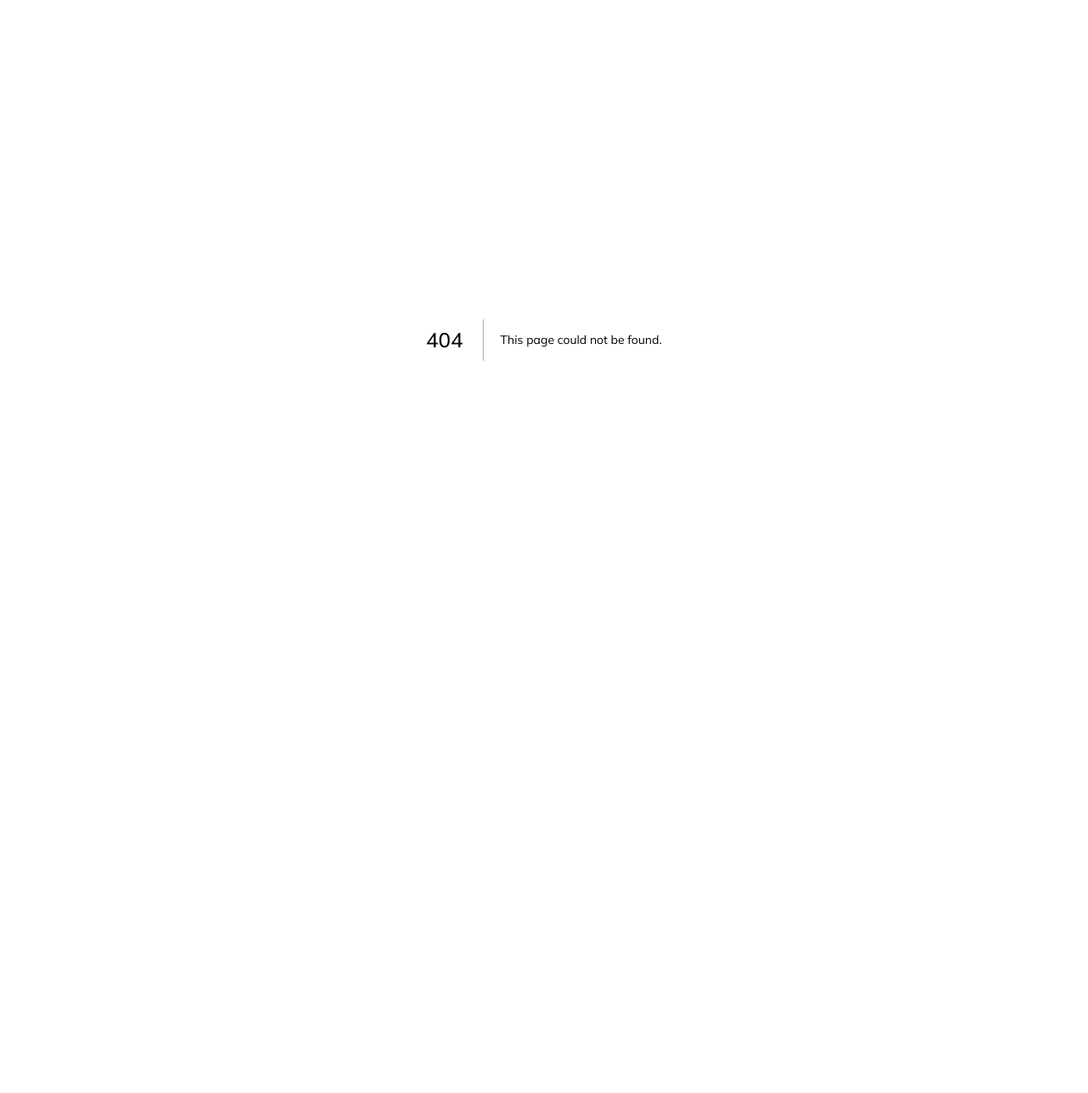
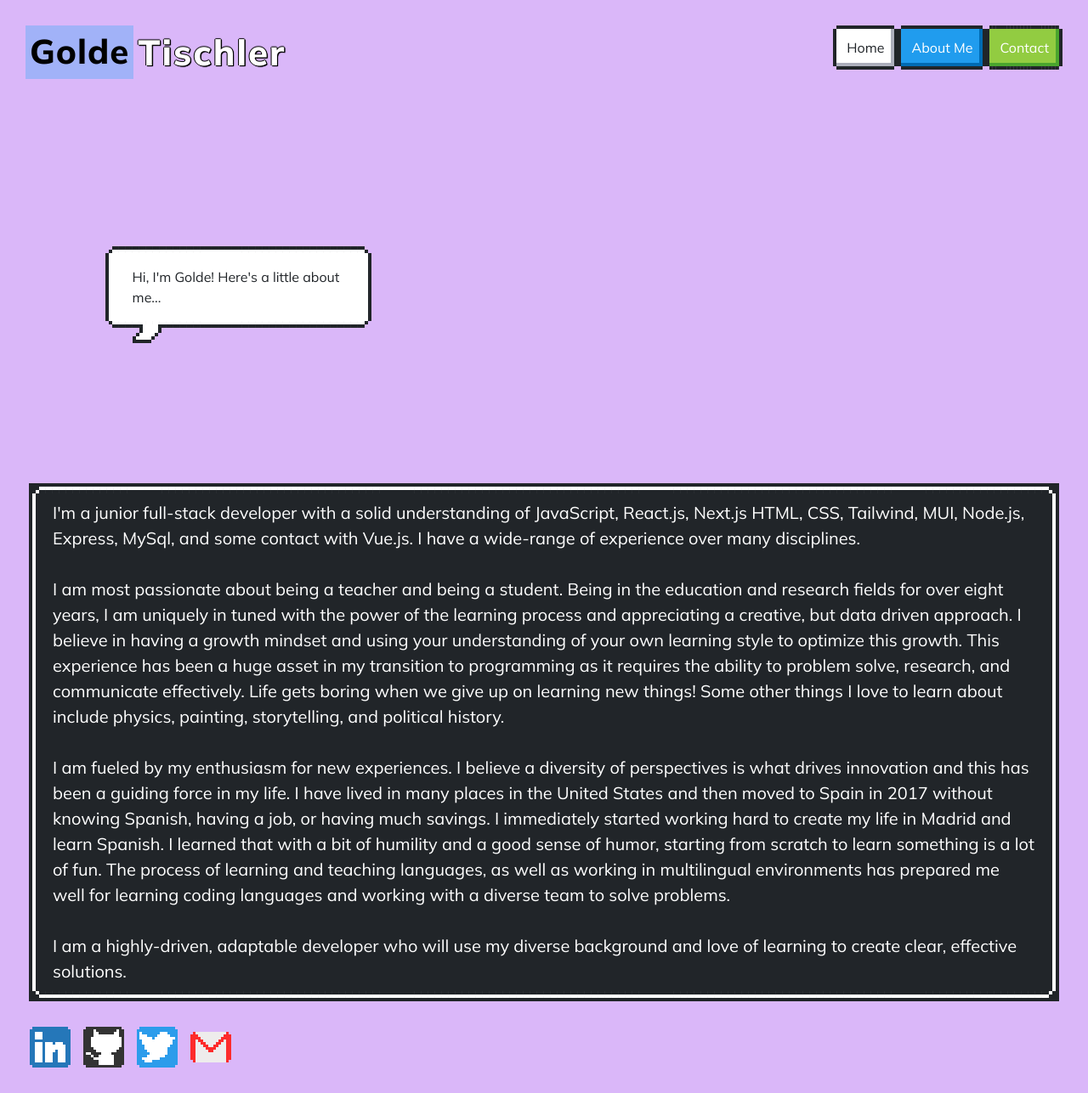
Before and after one commit to goldet/golde-portfolio, a Next.js app: page /about in a window 1280 px wide. Before the commit this address had no page. Shown: the whole page at 85% size. Before the commit the page ends 800 px from the top, so only its background shows below. Built offline with nearby package versions, Linux system fonts and the light colour scheme; a web font is replaced by a local one.

Commit message:
contact and about me page

```diff
--- /dev/null
+++ b/components/AboutMe.jsx
@@ -0,0 +1,62 @@
+import Header from "@/components/Header";
+import Footer from "@/components/Footer";
+import Avatar from '@mui/material/Avatar';
+
+
+export default function AboutMe() {
+  return (
+    <>
+      <Header />
+
+
+        <div className="titleAndBubbleContainerAbout">
+        <Avatar className="goldeAbout" alt="Golde Tischler" src="/LinkedinPhoto.jpg" sx={{ width: 126, height: 126 }}/>
+         {/*  <i className="kirbyAbout nes-kirby is-small"></i> */}
+          {/* <h1 className="aboutTitle">About Me</h1> */}
+
+
+
+          <p className="introBubbleAbout nes-balloon from-left ">
+            Hi, I&#39;m Golde! Here&#39;s a little about me...
+          </p>
+          </div>
+
+          <div className="aboutParagraphContainer nes-container is-rounded is-dark">
+            <p className="aboutParagraph">
+              I&#39;m a junior full-stack developer with a solid understanding
+              of JavaScript, React.js, Next.js HTML, CSS, Tailwind, MUI,
+              Node.js, Express, MySql, and some contact with Vue.js. I have a
+              wide-range of experience over many disciplines. <br /> <br />I am most
+              passionate about being a teacher and being a student. Being in the
+              education and research fields for over eight years, I am uniquely
+              in tuned with the power of the learning process and appreciating a
+              creative, but data driven approach. I believe in having a growth
+              mindset and using your understanding of your own learning style to
+              optimize this growth. This experience has been a huge asset in my
+              transition to programming as it requires the ability to problem
+              solve, research, and communicate effectively. Life gets boring
+              when we give up on learning new things! Some other things I love
+              to learn about include physics, painting, storytelling, and
+              political history. <br /> <br />I am fueled by my enthusiasm for new
+              experiences. I believe a diversity of perspectives is what drives
+              innovation and this has been a guiding force in my life. I have
+              lived in many places in the United States and then moved to Spain
+              in 2017 without knowing Spanish, having a job, or having much
+              savings. I immediately started working hard to create my life in
+              Madrid and learn Spanish. I learned that with a bit of humility
+              and a good sense of humor, starting from scratch to learn
+              something is a lot of fun. The process of learning and teaching
+              languages, as well as working in multilingual environments has
+              prepared me well for learning coding languages and working with a
+              diverse team to solve problems. <br /> <br />I am a highly-driven,
+              adaptable developer who will use my diverse background and love of
+              learning to create clear, effective solutions.
+            </p>
+          </div>
+
+
+
+      <Footer />
+    </>
+  );
+}
--- a/components/Footer.jsx
+++ b/components/Footer.jsx
@@ -19,6 +19,24 @@ const Footer = () => {
         >
           <i class="nes-icon github is-medium"></i>
         </Link>
+
+
+        <Link
+          className="twitter"
+          href="https://twitter.com/GoldeCodes"
+          target="blank"
+        >
+        <i class="nes-icon twitter is-medium"></i>
+        </Link>
+
+        <Link
+          className="gmail"
+          href="https://mail.google.com/mail/?view=cm&fs=1&to=golde.tischler@gmail.com&su=SUBJECT&body=BODY"
+          target="blank"
+        >
+        <i class="nes-icon gmail is-medium"></i>
+        </Link>
+
       </div>
         </>
      );
--- a/components/Header.jsx
+++ b/components/Header.jsx
@@ -1,3 +1,5 @@
+import Link from "next/link";
+
 const Header = () => {
 
   return (
@@ -8,22 +10,29 @@ const Header = () => {
           <h1 className="lastName">Tischler</h1>
         </div>
         <div className="btn">
+        <Link href="/">
           <button
             type="button"
-            class="nes-btn is-normal"
+            class="navButtons nes-btn is-normal"
             color="primary"
             background-color="none"
           >
-            About Me
+            Home
           </button>
+          </Link>
+
+          <Link href="/about">
           <button
             type="button"
             class="nes-btn is-primary"
             color="primary"
             background-color="none"
           >
-            Projects
+           About Me
           </button>
+          </Link>
+
+          <Link href="/contact">
           <button
             type="button"
             class="nes-btn is-success"
@@ -32,6 +41,8 @@ const Header = () => {
           >
             Contact
           </button>
+          </Link>
+
         </div>
       </div>
     </>
--- /dev/null
+++ b/pages/about.js
@@ -0,0 +1,12 @@
+import AboutMe from "@/components/AboutMe";
+
+
+export default function About ( ) {
+
+  return (
+    <>
+    <AboutMe />
+
+    </>
+  );
+}
--- a/styles/globals.css
+++ b/styles/globals.css
@@ -11,14 +11,12 @@ body {
   margin: 20px;
 }
 
-/* body {
-  margin: 0;
-} */
+/* header */
+
 
 .firstName {
   color: black;
   text-decoration: none;
-  /* background-color: #fed7fa; */
   background-color: rgb(161, 178, 248);
   padding-left: 5px;
   padding-right: 5px;
@@ -47,6 +45,10 @@ body {
   gap: 5px;
 }
 
+/* end of header */
+
+/* home */
+
 .jobTitle {
   background: none;
   color: #fff;
@@ -60,6 +62,8 @@ body {
   margin-left: 10px;
 }
 
+
+
 .titleContaner {
   position: relative;
 }
@@ -67,7 +71,7 @@ body {
 .kirby {
   position: absolute;
   right: 35px;
-  top: 130px;
+  top: 180px;
 }
 
 .introBubble {
@@ -110,21 +114,98 @@ body {
   background: none;
 }
 
+/* end of home */
+
+/* contact page */
+
+.kirbyContact {
+  position: absolute;
+  right: 250px;
+  top: 350px;
+}
+
+.contactTitle {
+  background: none;
+  color: #fff;
+  text-decoration: none;
+  letter-spacing: 2px;
+  text-shadow: 1px 1px 1px #000, 1px 1px 1px #000, -1px 0 0 #000, 1px 0 0 #000,
+    0 -1px 1px #000, 1px 1px 0 #000;
+  font-weight: 800;
+  font-size: 42px;
+  margin-top: 30px;
+  margin-left: 10px;
+}
+
+.introBubbleContact {
+  margin-top: 20%;
+  margin-bottom: 60%;
+}
+
+.avatar {
+  padding-bottom: 10px;
+}
+
+.contactParagraph {
+  font-size: 20px;
+}
+
+/* end of contact page */
+
+/* about me page */
+.goldeAbout {
+  position: absolute;
+  right: 250px;
+  top: 350px;
+}
+
+.aboutTitle {
+  background: none;
+  color: #fff;
+  text-decoration: none;
+  letter-spacing: 2px;
+  text-shadow: 1px 1px 1px #000, 1px 1px 1px #000, -1px 0 0 #000, 1px 0 0 #000,
+    0 -1px 1px #000, 1px 1px 0 #000;
+  font-weight: 800;
+  font-size: 42px;
+  margin-top: 30px;
+  margin-left: 10px;
+}
+
+.introBubbleAbout {
+  margin-top: 20%;
+  margin-bottom: 60%;
+}
+
+.aboutParagraph {
+  font-size: 20px;
+}
+
+
+/* end of about me page */
+
+/* footer */
+
 .contactInfo {
   margin-top: 30px;
   height: 3rem;
 }
 
 .linkedIn {
-  margin-right: 10px;
-  margin-left: 10px;
+  margin-right: 15px;
+  margin-left: 5px;
 }
 
-@media (prefers-color-scheme: dark) {
-  html {
-    color-scheme: dark;
-  }
+.gitHub {
+  margin-right: 15px;
 }
+
+.twitter {
+  margin-right: 15px;
+}
+
+/* end of footer */
+
 
 @media only screen and (min-width: 600px) {
   /* for tablets */
@@ -163,7 +244,6 @@ body {
 
   .jobTitleIntroBubbleContainer {
     display: flex;
-
     gap: 217px;
   }
 
@@ -177,4 +257,84 @@ body {
     color: none;
 
   }
+
+
+/* contact */
+
+.kirbyContact {
+  position: absolute;
+  right: 40%;
+  top: 42%;
 }
+
+.contactTitle {
+  background: none;
+  color: #fff;
+  text-decoration: none;
+  letter-spacing: 2px;
+  text-shadow: 1px 1px 1px #000, 1px 1px 1px #000, -1px 0 0 #000, 1px 0 0 #000,
+    0 -1px 1px #000, 1px 1px 0 #000;
+  font-weight: 800;
+  font-size: 42px;
+  margin-top: 30px;
+  margin-left: 10px;
+}
+
+.introBubbleContact {
+ margin-top: 0px;
+ font-size: 20px;
+
+}
+
+.contactContainer {
+  width: 550px;
+  height: 210px;
+}
+
+ .introBubbleAndContactContainer {
+margin-top:60px;
+display: flex;
+flex-direction: row-reverse;
+justify-content: space-between;
+ }
+
+/* end of contact */
+
+/* about me page */
+.goldeAbout {
+  position: absolute;
+  right: 88%;
+  top: 36%;
+
+}
+.aboutTitle {
+  background: none;
+  color: #fff;
+  text-decoration: none;
+  letter-spacing: 2px;
+  text-shadow: 1px 1px 1px #000, 1px 1px 1px #000, -1px 0 0 #000, 1px 0 0 #000,
+    0 -1px 1px #000, 1px 1px 0 #000;
+  font-weight: 800;
+  font-size: 42px;
+}
+
+.introBubbleAbout {
+  width: 25%;
+  margin-top:3%;
+  margin-bottom: 15%;
+  margin-left: 8%;
+}
+.aboutParagraph{
+  width: 100%;
+}
+
+.titleAndBubbleContainerAbout {
+  display: flex;
+  flex-direction: column;
+  justify-content:flex-start;
+  gap: 10%;
+}
+
+
+/* end of about me page */
+}
```
Also changed, not shown: components/ContactMe.jsx (added, +47 -0 lines), pages/contact.js (added, +12 -0 lines), public/LinkedinPhoto.jpg (added).
